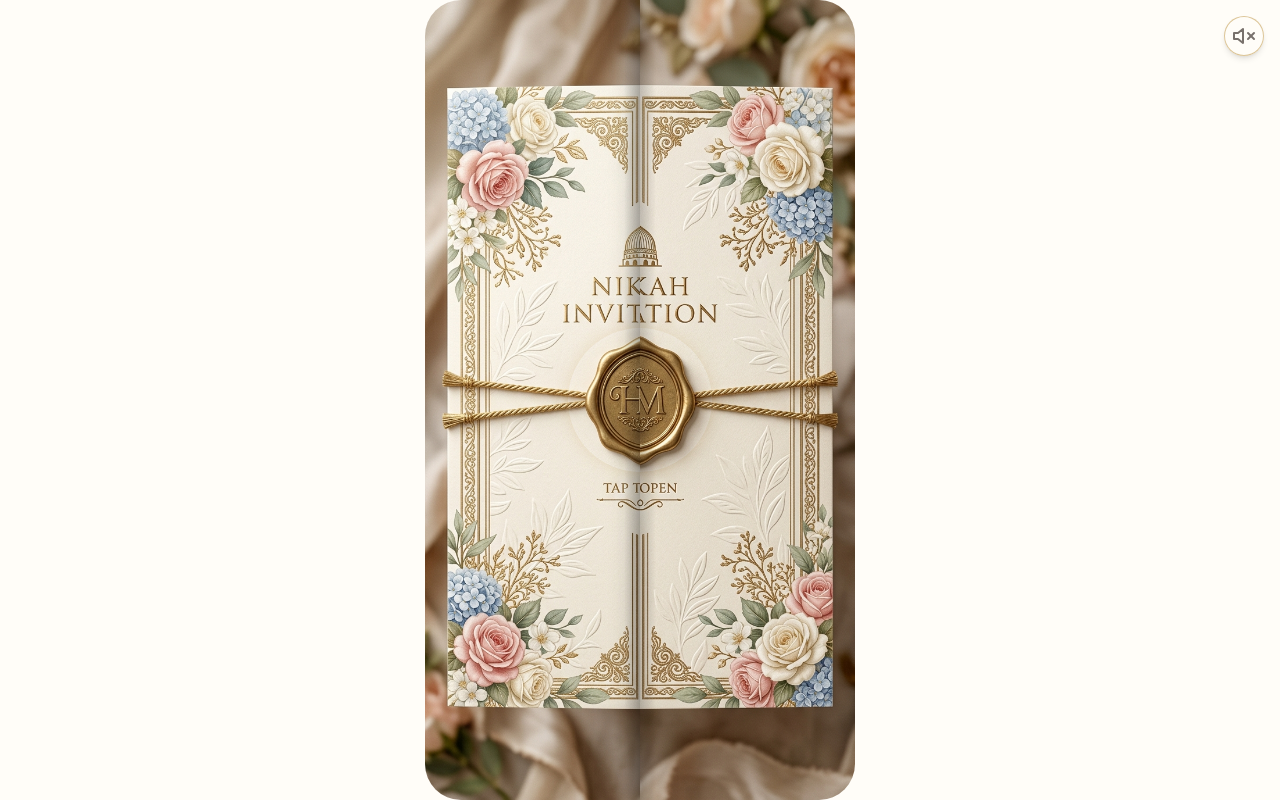
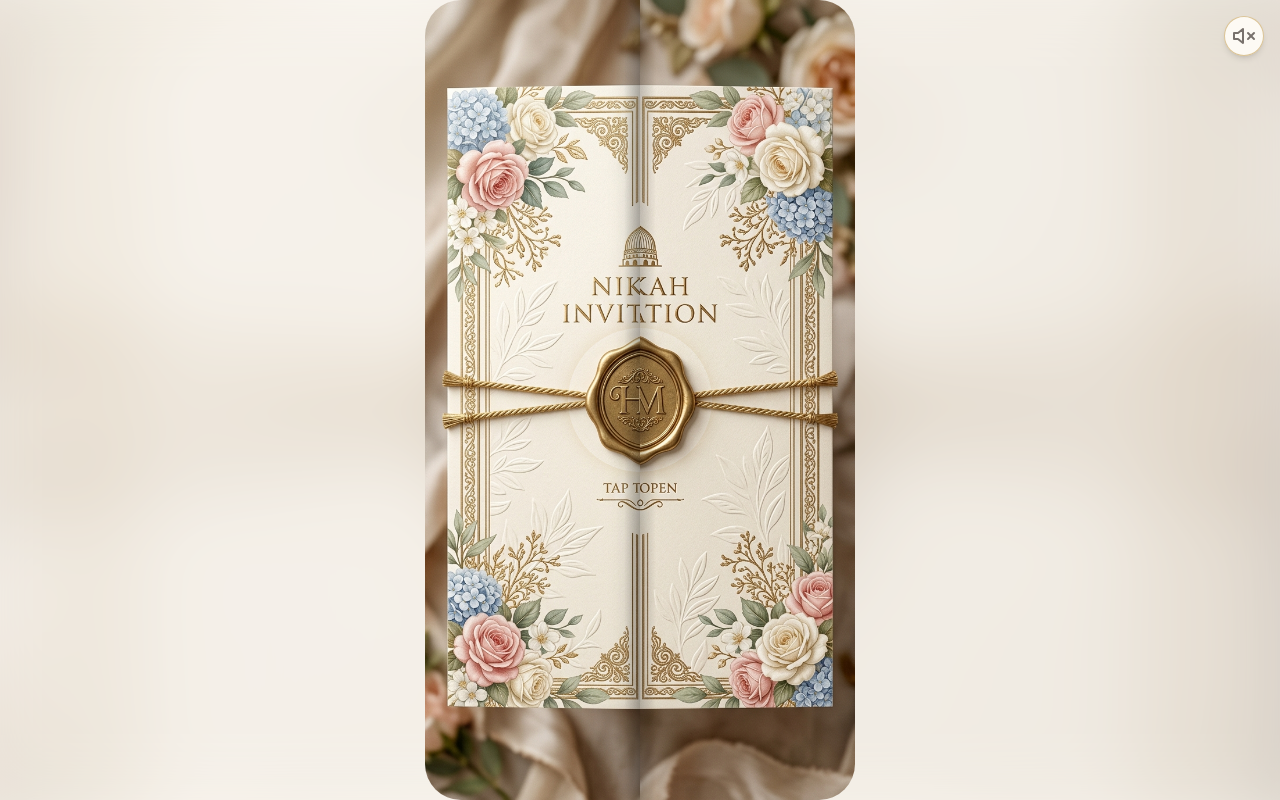
Before and after one commit to MohamedRilwanJ/Sister-Wedding-invitation-, a React (Vite) app: page / in a window 1280 px wide. Shown: the top 800 px of the page. Built offline with nearby package versions, Linux system fonts and the light colour scheme; a web font is replaced by a local one.

Commit message:
Fix responsive opening screen and production favicon for Vercel deployment

```diff
--- a/index.html
+++ b/index.html
@@ -4,10 +4,11 @@
 <head>
   <meta charset="UTF-8" />
   <meta name="viewport" content="width=device-width, initial-scale=1.0, maximum-scale=1.0, user-scalable=no" />
-  <title>Hikk ♥ Murshi</title>
+  <title>நிக்காஹ் திருமணம் | Hikk ♥ Murshi</title>
   <meta name="description"
     content="With the Blessings of Our Families, we warmly invite you to celebrate the Nikah of B. Hikmathullah &amp; N. Murshidha Fathima on 01 November 2026 at CSI Immanuel Community Hall, Salem." />
-  <link rel="icon" type="image/svg+xml" href="/favicon.svg" />
+  <link rel="icon" type="image/svg+xml" href="/favicon.svg?v=2" />
+  <link rel="alternate icon" type="image/png" href="/favicon.png?v=2" />
 
   <!-- Open Graph / Social Sharing Metadata (WhatsApp, Facebook, Instagram DM, Telegram) -->
   <meta property="og:type" content="website" />
--- a/src/components/OpeningExperience.jsx
+++ b/src/components/OpeningExperience.jsx
@@ -7,7 +7,7 @@ export default function OpeningExperience({ onOpeningStart, onOpenComplete }) {
   const handleSealTap = () => {
     if (stage !== 'closed') return;
 
-    // Step 1: Notify parent that opening has started so Hero reveals underneath
+    // Step 1: Notify parent that opening has started so Hero reveals underneath instantly
     if (onOpeningStart) onOpeningStart();
 
     setStage('animating');
@@ -28,15 +28,26 @@ export default function OpeningExperience({ onOpeningStart, onOpenComplete }) {
 
   return (
     <div
-      className={`fixed inset-0 z-50 flex items-center justify-center overflow-hidden transition-opacity duration-500 ${
+      className={`fixed inset-0 z-50 flex items-center justify-center overflow-hidden transition-opacity duration-500 touch-none select-none ${
         stage === 'closed' ? 'bg-[#FFFDF8]' : 'bg-transparent'
       } ${
         isFadingOut ? 'opacity-0 pointer-events-none' : 'opacity-100'
       } ${stage === 'animating' ? 'pointer-events-none' : ''}`}
       aria-label="Closed Nikkah Invitation Envelope"
     >
-      {/* Mobile-First 100dvh Viewport Frame with 3D Perspective */}
-      <div className="relative w-full h-[100vh] h-[100dvh] min-h-[100dvh] max-h-[100dvh] sm:h-[92vh] sm:max-h-[850px] sm:max-w-[430px] bg-transparent sm:rounded-[36px] overflow-hidden flex flex-col justify-center items-center perspective-container">
+      {/* Surrounding Ambient Blurred Floral Background Treatment */}
+      <div className="absolute inset-0 w-full h-full pointer-events-none overflow-hidden z-0">
+        <img
+          src="/nikkah_opening_cover.jpg"
+          alt=""
+          aria-hidden="true"
+          className="w-full h-full object-cover blur-2xl scale-110 opacity-50 brightness-95"
+        />
+        <div className="absolute inset-0 bg-[#FAF6F0]/40 backdrop-blur-xs"></div>
+      </div>
+
+      {/* Mobile-First 100dvh Responsive Viewport Frame with Safe Area Padding & 3D Perspective */}
+      <div className="relative w-full h-[100vh] h-[100dvh] min-h-[100dvh] max-h-[100dvh] sm:h-[92vh] sm:max-h-[850px] sm:max-w-[430px] bg-transparent sm:rounded-[36px] overflow-hidden flex justify-center items-center perspective-container z-10 p-[env(safe-area-inset-top)_env(safe-area-inset-right)_env(safe-area-inset-bottom)_env(safe-area-inset-left)]">
 
         {/* ========================================================================= */}
         {/* LEFT GATEFOLD PANEL (3D Open to Left)                                     */}
```
Also changed, not shown: public/favicon.svg (added).
